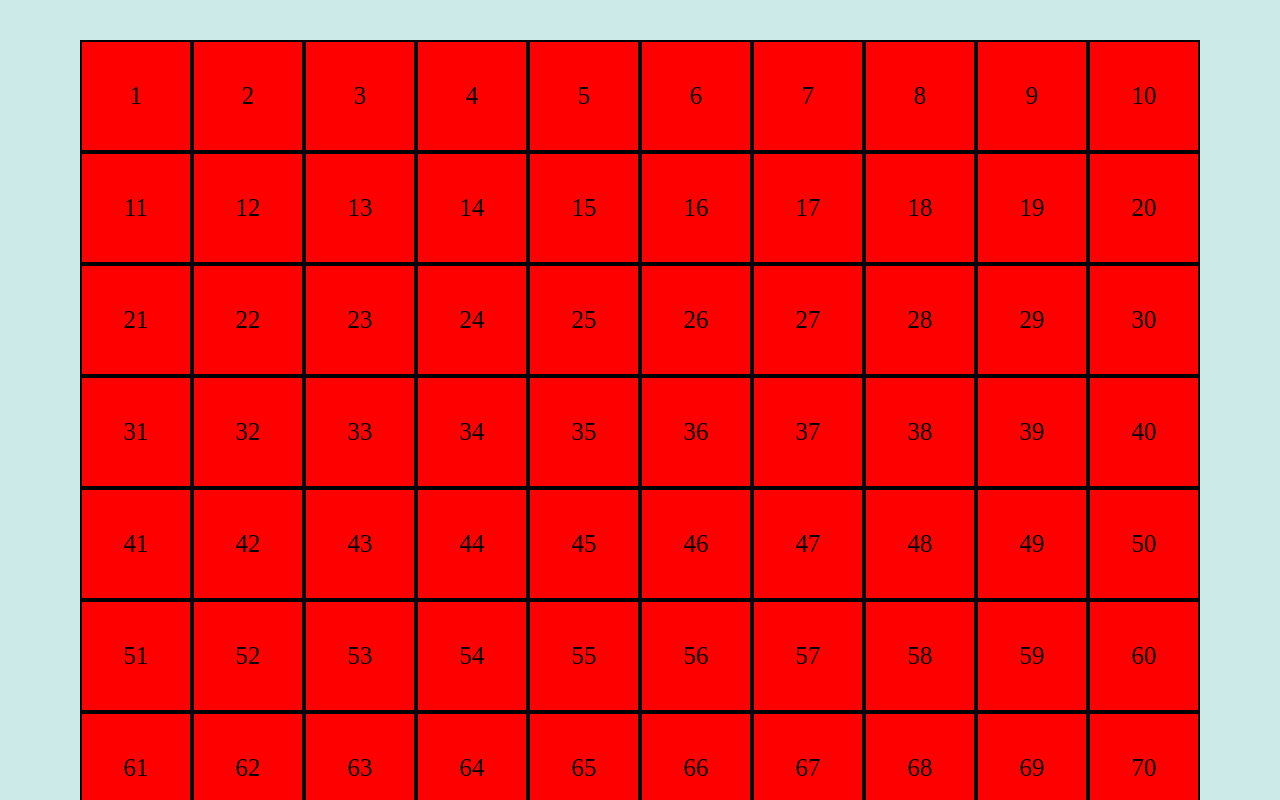
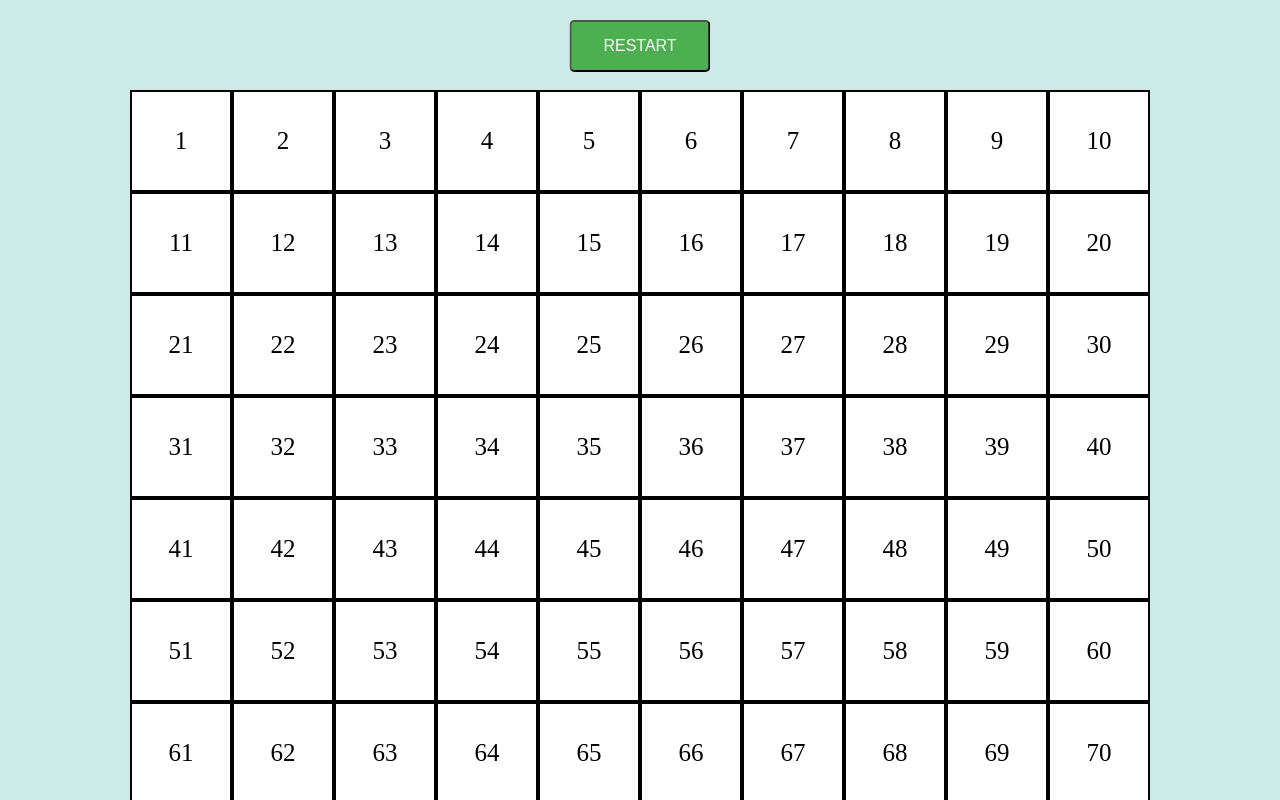
Before and after one commit to albim360/js-campominato-grid, a plain HTML site: page index.html in a window 1280 px wide. Both pictures are taken after a click on the button "GIOCA 10X10". Shown: the top 800 px of the page. Drawn offline with Linux system fonts and the light colour scheme.

Commit message:
FEAT aggiunte animazioni, cambiati colori + restar

```diff
--- a/css/app.css
+++ b/css/app.css
@@ -27,7 +27,7 @@ body {
     display: flex;
     align-items: center;
     justify-content: center;
-    min-height: 100vh;
+    min-height: calc(100vh - 40px);
 }
 
 /*
@@ -37,6 +37,8 @@ body {
 .griglia {
     display: flex;
     flex-wrap: wrap;
+    margin: 50px;
+
 }
 
 /*
@@ -49,17 +51,56 @@ body {
     justify-content: center;
     align-items: center;
     font-size: 25px;
-    background-color: red;
+    background-color: white;
+    cursor: pointer;
+    transition: all 0.2s ease-in-out;
 }
+
+.griglia>*:hover {
+    transform: scale(1.1);
+}
+
 
 #startGame {
     padding: 50px;
     font-weight: bold;
-    background-color: #ff9800;    ;
+    background-color: #ff9800;
+    ;
     margin: 50px;
     font-size: 30px;
+    border-radius: 10px;
+    cursor: pointer;
+    transition: all 0.2s ease-in-out;
 }
+
+#startGame:hover {
+    background-color: #f57c00;
+    transform: translateY(-5px);
+    box-shadow: 0px 0px 10px #f57c00;
+}
+
 
 .bg-green {
     background-color: #009621;
 }
+
+#restartGame {
+    position: absolute;
+    top: 20px;
+    left: 50%;
+    transform: translateX(-50%);
+    background-color: #4CAF50;
+    color: white;
+    padding: 15px 32px;
+    text-align: center;
+    text-decoration: none;
+    display: inline-block;
+    font-size: 16px;
+    border-radius: 5px;
+    cursor: pointer;
+    transition: 0.3s;
+}
+
+#restartGame :hover {
+    background-color: #3e8e41;
+}
--- a/index.html
+++ b/index.html
@@ -12,8 +12,10 @@
 <body>
     <main>
         <div class="container">
-            <!-- Bottone per avviare il gioco -->
+            <!-- Bottone per avviare e resettare il gioco -->
             <button id="startGame">GIOCA 10X10</button>
+            <button id="restartGame">RESTART</button>
+
             <!-- Div che conterrà la griglia di gioco -->
             <div class="griglia"></div>
         </div>
--- a/js/app.js
+++ b/js/app.js
@@ -12,13 +12,22 @@ const startButton = document.querySelector('#startGame');
 // Selezioniamo l'elemento con classe "griglia" dalla pagina HTML
 const grigliaElement = document.querySelector('.griglia');
 
+// Selezioniamo il pulsante "restartGame" dalla pagina HTML
+const restartButton = document.querySelector('#restartGame');
+
+// Nascondiamo il pulsante "restartGame" all'inizio
+restartButton.style.display = 'none';
+
 // Aggiungiamo un evento al clic sul pulsante "startGame"
-startButton.addEventListener('click', function() {
+startButton.addEventListener('click', function () {
   // Rimuoviamo il pulsante "startGame" dalla pagina
   document.querySelector('#startGame').remove();
 
+  // Mostriamo il pulsante "restartGame"
+  restartButton.style.display = 'block';
+
   // Creiamo un ciclo per generare tutte le celle della griglia
-  for(let i = 0; i < numeroCelle; i++) {
+  for (let i = 0; i < numeroCelle; i++) {
     let num = i + 1;
 
     // Creiamo una stringa HTML per ogni cella
@@ -33,11 +42,29 @@ startButton.addEventListener('click', function() {
   const cella = document.querySelectorAll('.cella');
 
   // Iteriamo su ogni cella e associamo l'evento "click"
-  cella.forEach(function(cella) {
-    cella.addEventListener('click', function() {
+  cella.forEach(function (cella) {
+    cella.addEventListener('click', function () {
       cella.classList.add('bg-green');
       // Logghiamo l'ID della cella cliccata
       console.log(cella.id.split("-")[1]);
     });
   });
 });
+
+// Aggiungiamo un evento al clic sul pulsante "restartGame"
+restartButton.addEventListener('click', function () {
+  grigliaElement.innerHTML = "";
+
+  for (let i = 0; i < numeroCelle; i++) {
+    let num = i + 1;
+    let divString = "<div class='cella' id='cella-" + num + "' style='width: calc(100% / " + latoGriglia + ")'>" + num + "</div>";
+    grigliaElement.innerHTML += divString;
+  }
+
+  const cella = document.querySelectorAll('.cella');
+  cella.forEach(function (cella) {
+    cella.addEventListener('click', function () {
+      cella.classList.add('bg-green');
+    });
+  });
+});
```
